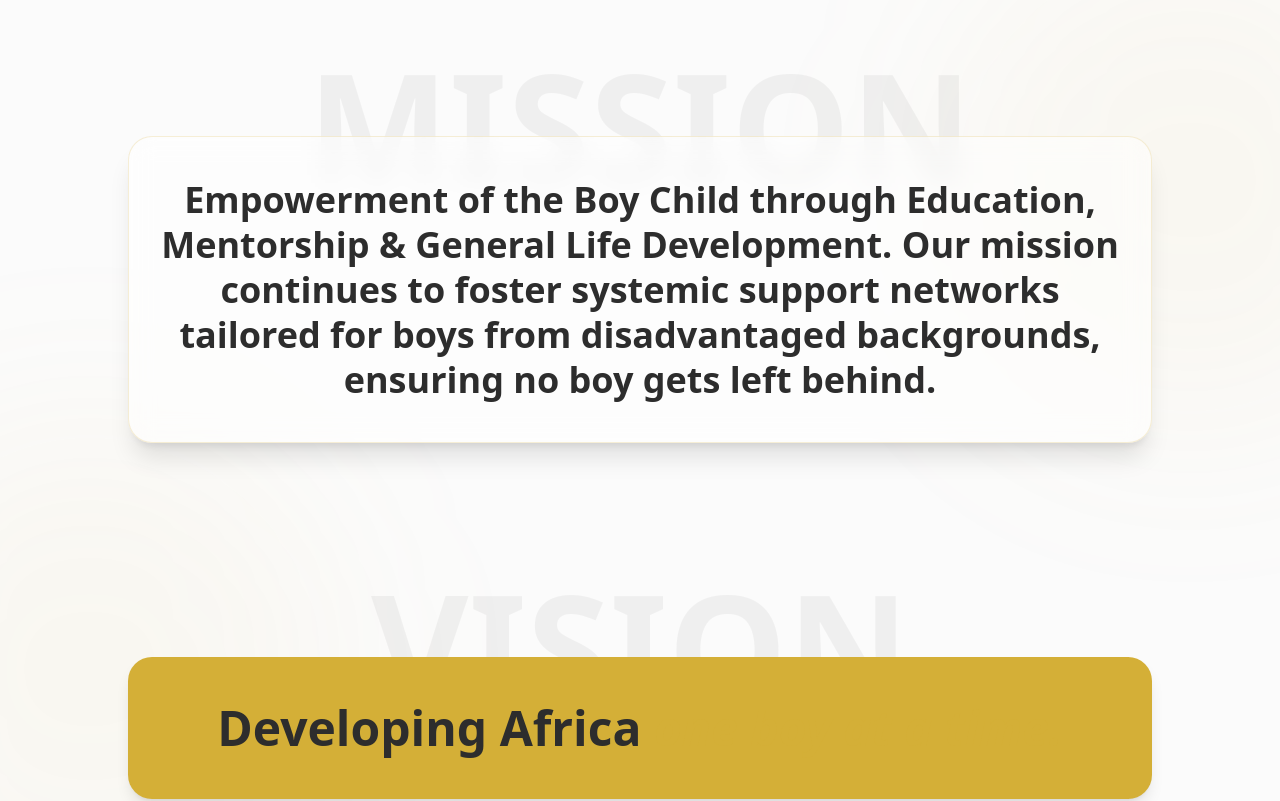
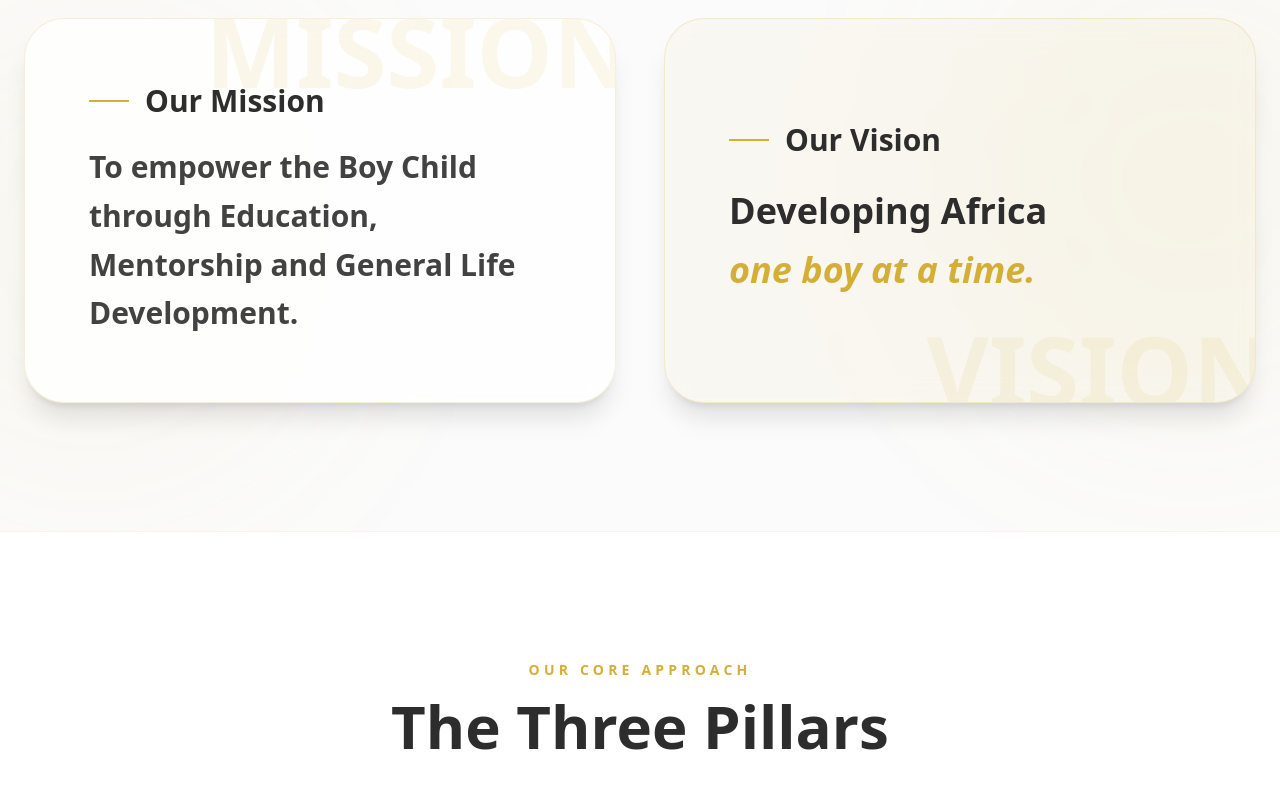
Before and after one commit to foundationmerlik/webapp, a Next.js app: page /about in a window 1280 px wide. Shown: the part 1600-2401 px from the top of the page. Built offline with nearby package versions, Linux system fonts and the light colour scheme; a web font is replaced by a local one.

Commit message:
Fix layout and topography of About page (Mission/Vision section resizing without overflow)

```diff
--- a/src/app/about/page.tsx
+++ b/src/app/about/page.tsx
@@ -20,7 +20,7 @@ export default function About() {
                 <div className="absolute inset-0 bg-gradient-to-t from-background via-background/60 to-transparent z-10"></div>
 
                 <div className="relative z-20 text-center px-6 max-w-4xl mx-auto mt-20">
-                    <h1 className="text-5xl md:text-7xl lg:text-8xl font-black font-serif tracking-tight mb-6 leading-none text-foreground animate-reveal">
+                    <h1 className="text-4xl md:text-6xl lg:text-7xl font-black font-serif tracking-tight mb-6 leading-tight text-foreground animate-reveal">
                         Our Story. <span className="text-brand-gold italic">Our Mission.</span> <br />Our People.
                     </h1>
                     <p className="text-lg md:text-xl md:text-2xl text-foreground/80 font-sans max-w-2xl mx-auto animate-reveal delay-200">
@@ -90,23 +90,36 @@ export default function About() {
                 </div>
             </section>
 
-            {/* Mission & Vision: Large Typography */}
-            <section className="bg-foreground/[0.02] py-40 border-y border-brand-gold/10 overflow-hidden relative">
+            {/* Mission & Vision: Responsive Grid */}
+            <section className="bg-foreground/[0.02] py-24 md:py-32 border-y border-brand-gold/10 relative overflow-hidden">
                 <div className="absolute -right-40 top-10 w-[500px] h-[500px] bg-brand-gold/5 rounded-full blur-[100px] pointer-events-none"></div>
                 <div className="absolute -left-40 bottom-10 w-[500px] h-[500px] bg-brand-gold/5 rounded-full blur-[100px] pointer-events-none"></div>
 
-                <div className="max-w-7xl mx-auto px-6 text-center relative z-10">
-                    <div className="mb-32">
-                        <h2 className="text-6xl md:text-[150px] font-black text-foreground opacity-5 uppercase mb-[-2rem] md:mb-[-4rem] font-serif leading-none select-none">Mission</h2>
-                        <p className="text-2xl md:text-4xl font-serif font-bold leading-tight max-w-5xl mx-auto text-foreground relative z-10 px-8 py-10 rounded-3xl bg-background/50 backdrop-blur-md border border-brand-gold/20 shadow-xl">
-                            Empowerment of the Boy Child through Education, Mentorship & General Life Development. Our mission continues to foster systemic support networks tailored for boys from disadvantaged backgrounds, ensuring no boy gets left behind.
-                        </p>
-                    </div>
-                    <div>
-                        <h2 className="text-6xl md:text-[150px] font-black text-foreground opacity-5 uppercase mb-[-2rem] md:mb-[-4rem] font-serif leading-none select-none">Vision</h2>
-                        <p className="text-3xl md:text-5xl font-serif font-bold leading-tight max-w-5xl mx-auto text-foreground relative z-10 px-8 py-10 rounded-3xl bg-brand-gold bg-opacity-[0.03] backdrop-blur-md border border-brand-gold/10 shadow-lg">
-                            Developing Africa <span className="text-brand-gold italic">one boy at a time.</span>
-                        </p>
+                <div className="max-w-7xl mx-auto px-6 relative z-10">
+                    <div className="grid md:grid-cols-2 gap-8 lg:gap-12">
+                        {/* Mission */}
+                        <div className="bg-background/80 backdrop-blur-md p-10 md:p-16 rounded-[2.5rem] border border-brand-gold/20 shadow-xl relative overflow-hidden flex flex-col justify-center">
+                            <h2 className="text-6xl sm:text-7xl md:text-8xl font-black font-serif text-brand-gold/5 md:text-brand-gold/10 absolute -top-4 -right-4 select-none pointer-events-none">MISSION</h2>
+                            <h3 className="text-3xl font-serif font-bold mb-6 text-foreground relative z-10 flex items-center gap-4">
+                                <div className="w-10 h-[2px] bg-brand-gold"></div>
+                                Our Mission
+                            </h3>
+                            <p className="text-xl md:text-3xl font-serif leading-relaxed font-semibold text-foreground/90 relative z-10">
+                                To empower the Boy Child through Education, Mentorship and General Life Development.
+                            </p>
+                        </div>
+
+                        {/* Vision */}
+                        <div className="bg-brand-gold/5 backdrop-blur-md p-10 md:p-16 rounded-[2.5rem] border border-brand-gold/20 shadow-xl relative overflow-hidden flex flex-col justify-center">
+                            <h2 className="text-6xl sm:text-7xl md:text-8xl font-black font-serif text-brand-gold/5 md:text-brand-gold/10 absolute -bottom-4 -right-4 select-none pointer-events-none">VISION</h2>
+                            <h3 className="text-3xl font-serif font-bold mb-6 text-foreground relative z-10 flex items-center gap-4">
+                                <div className="w-10 h-[2px] bg-brand-gold"></div>
+                                Our Vision
+                            </h3>
+                            <p className="text-2xl md:text-4xl font-serif font-bold leading-relaxed text-foreground relative z-10">
+                                Developing Africa <br /><span className="text-brand-gold italic">one boy at a time.</span>
+                            </p>
+                        </div>
                     </div>
                 </div>
             </section>
```
